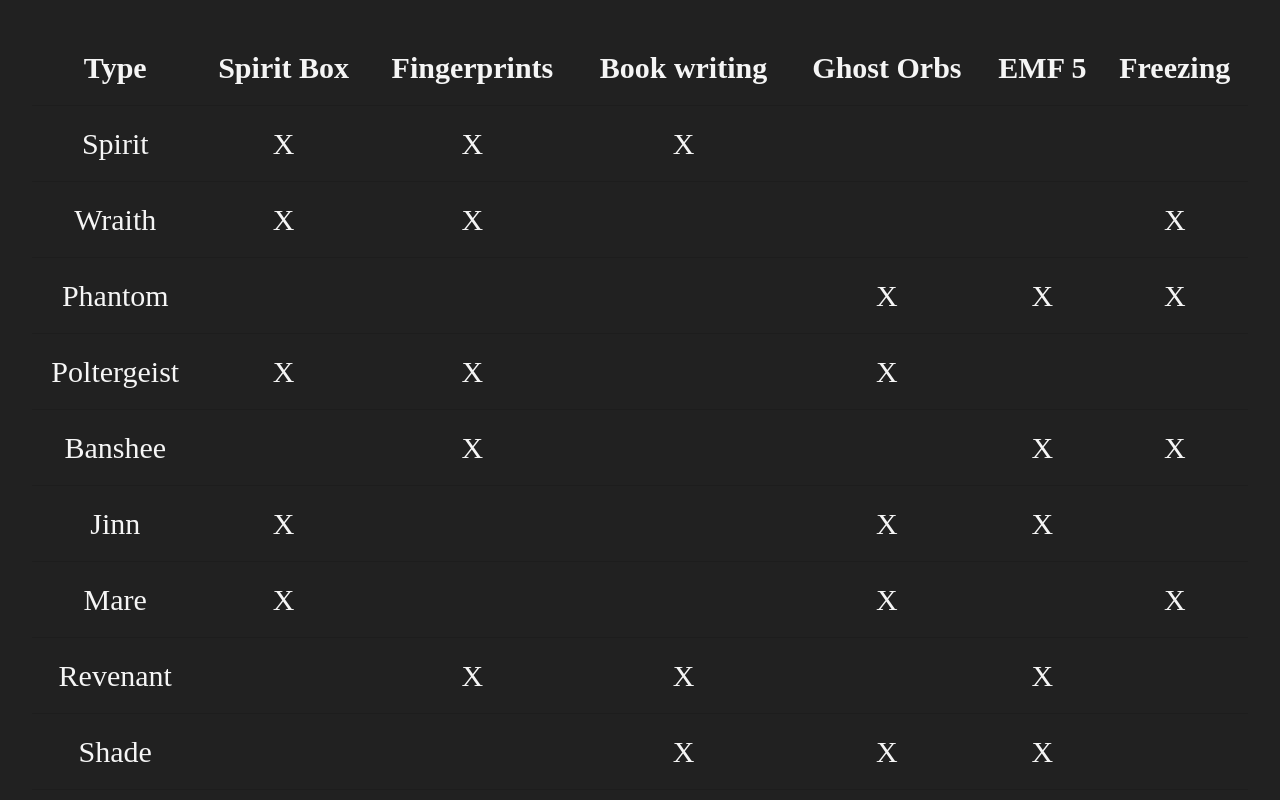
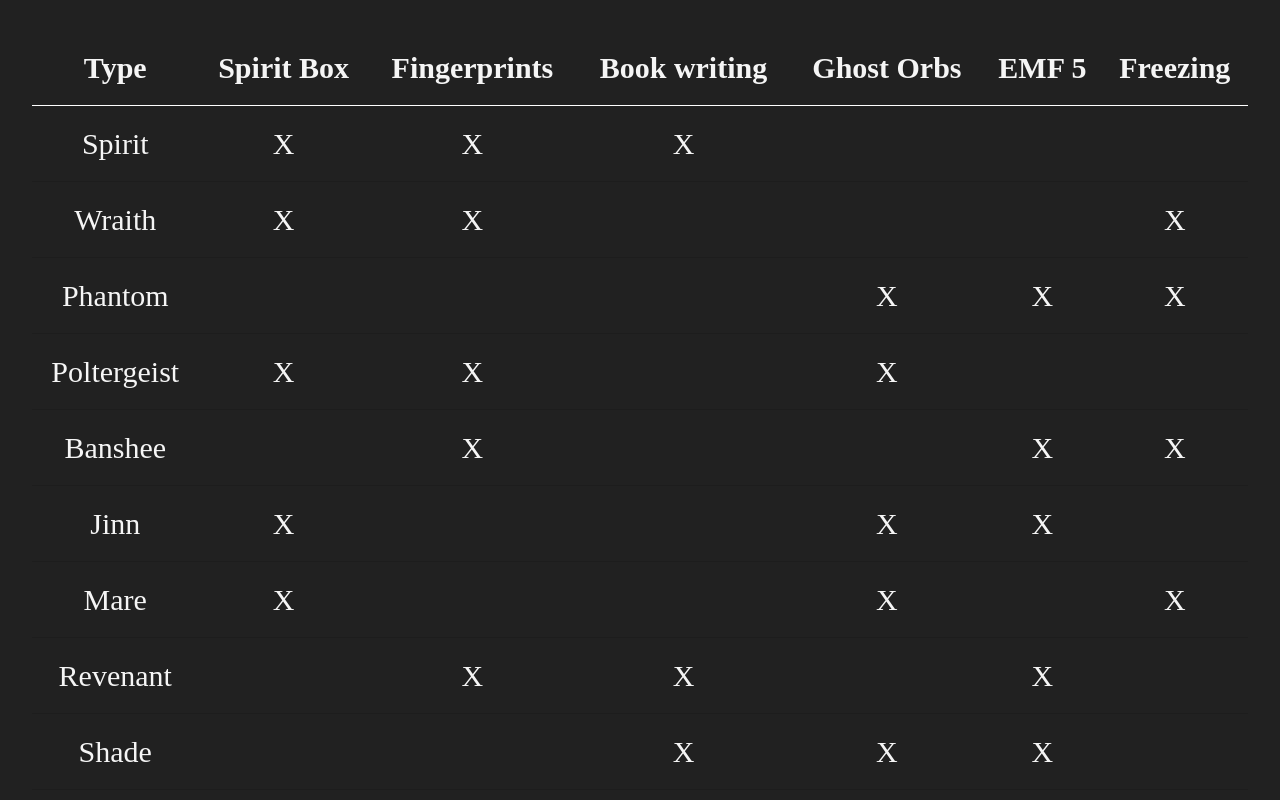
Before and after one commit to Celeo/phasmophobia_ghosts, a React (Create React App) app: page / in a window 1280 px wide. Shown: the top 800 px of the page. Built offline with nearby package versions, Linux system fonts and the light colour scheme; a web font is replaced by a local one.

Commit message:
thead first tr bottom border

```diff
--- a/src/App.css
+++ b/src/App.css
@@ -1,5 +1,9 @@
 table {
   overflow: hidden;
+}
+
+thead > tr {
+  border-bottom: 1px solid white;
 }
 
 thead > tr:hover {
```
